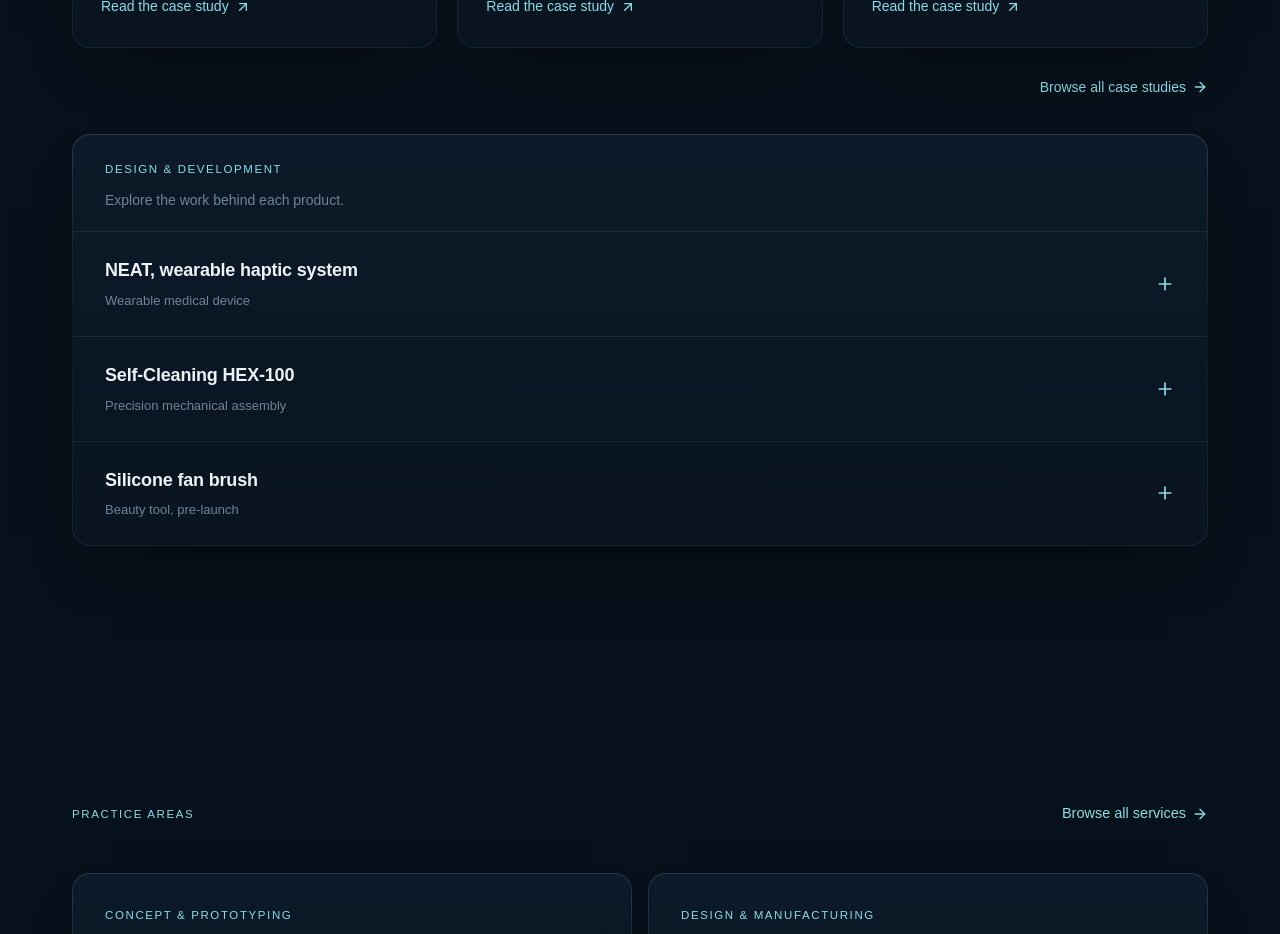
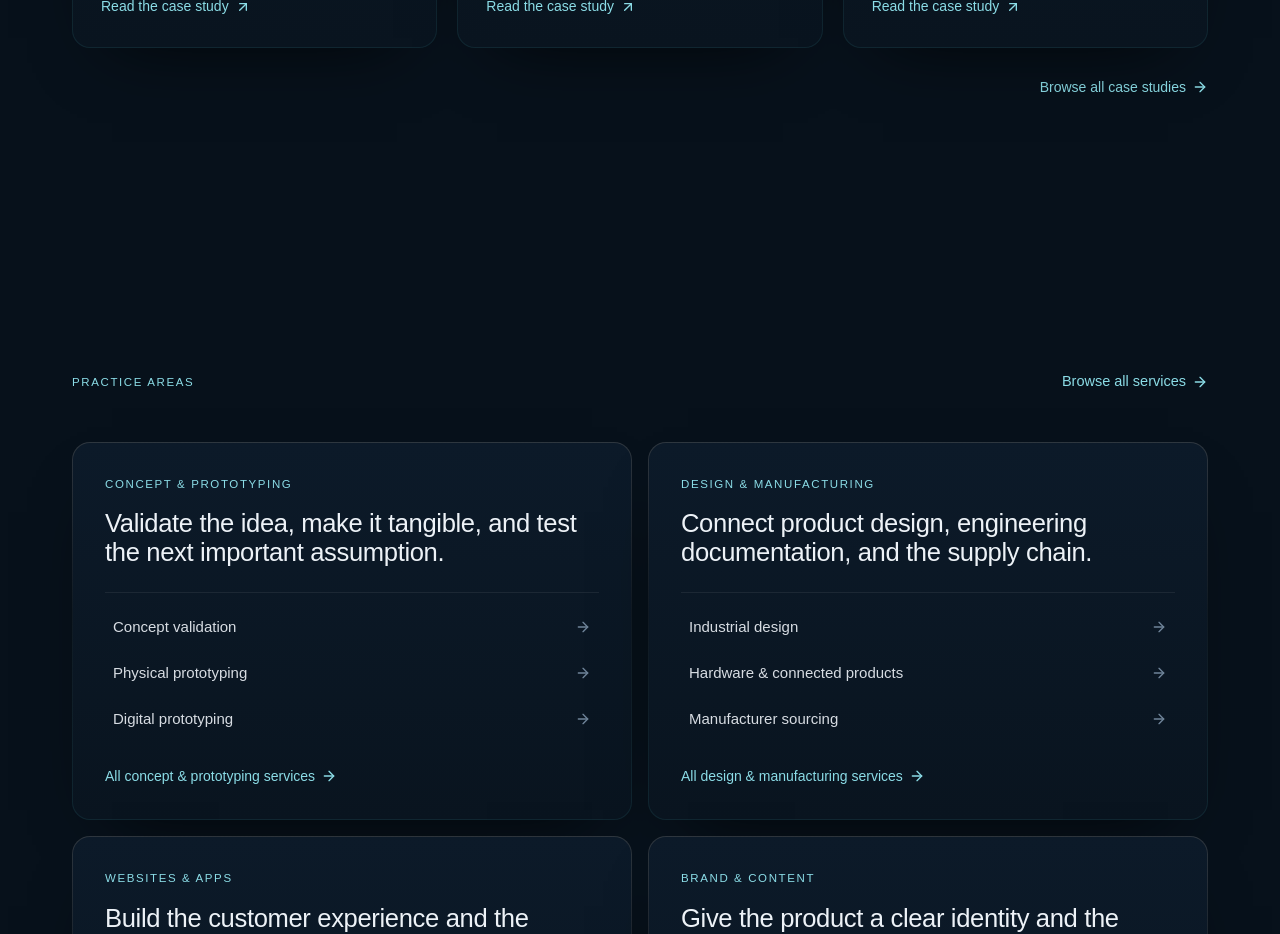
Before and after one commit to bmbilon/execom-site, a Next.js app: page / in a window 1280 px wide. Shown: the part 5480-6414 px from the top of the page. Built offline with nearby package versions, Linux system fonts and the light colour scheme; a web font is replaced by a local one.

Commit message:
Remove design project accordion from homepage

```diff
--- a/app/(marketing)/industrial-design/page.tsx
+++ b/app/(marketing)/industrial-design/page.tsx
@@ -1,5 +1,6 @@
 import type { Metadata } from "next"
 import Image from "next/image"
+import { ArrowRight } from "lucide-react"
 import { CtaBand, NextSteps, PageHero, SectionHeader } from "@/components/site/Primitives"
 import { HexCadVisual } from "@/components/site/design/HexCadVisual"
 
@@ -146,6 +147,11 @@ export default function IndustrialDesignPage() {
               }
             />
           </div>
+          <div className="mt-10">
+            <a href="/fanbrush" className="s-link">
+              Explore the silicone fan brush in 3D <ArrowRight className="h-4 w-4" aria-hidden />
+            </a>
+          </div>
         </div>
       </section>
 
--- a/components/site/home/WorkGrid.tsx
+++ b/components/site/home/WorkGrid.tsx
@@ -1,20 +1,12 @@
 import Image from "next/image"
 import Link from "next/link"
-import { ArrowRight, Plus } from "lucide-react"
+import { ArrowRight } from "lucide-react"
 import type { WorkItem, WorkVisual } from "@/lib/site/work"
 import { CaseStudyCards } from "@/components/site/CaseStudyCards"
 import { HOME_CASE_STUDIES } from "@/lib/site/caseStudies"
-import { HexCadVisual } from "@/components/site/design/HexCadVisual"
 
 function Visual({ visual }: { visual?: WorkVisual }) {
-  if (!visual) return null
-  if (visual.type === "hex") {
-    return (
-      <div className="flex h-full items-center justify-center bg-gradient-to-br from-[#0d1c2a] via-[#142a3e] to-[#06111c]">
-        <HexCadVisual />
-      </div>
-    )
-  }
+  if (!visual || visual.type !== "image") return null
   return (
     <div className="relative h-full" style={{ background: visual.background ?? "#0d1c2a" }}>
       <Image
@@ -73,7 +65,6 @@ function WorkCopy({ item }: { item: WorkItem }) {
 
 export function WorkGrid({ items }: { items: WorkItem[] }) {
   const featured = items.filter((item) => item.featured)
-  const projects = items.filter((item) => !item.featured)
 
   return (
     <div className="grid gap-5">
@@ -113,36 +104,6 @@ export function WorkGrid({ items }: { items: WorkItem[] }) {
           </Link>
         </div>
       </div>
-
-      {projects.length > 0 && (
-        <div className="s-edge overflow-hidden" data-reveal>
-          <div className="border-b border-white/[0.07] px-6 py-5 sm:px-8">
-            <p className="s-eyebrow">Design & development</p>
-            <p className="mt-2 text-[14px] text-fog">Explore the work behind each product.</p>
-          </div>
-          <div className="divide-y divide-white/[0.07]">
-            {projects.map((item) => (
-              <details key={item.key} id={`work-${item.key}`} className="group/work">
-                <summary className="flex cursor-pointer list-none items-center justify-between gap-5 px-6 py-6 transition-colors hover:bg-white/[0.03] focus-visible:outline focus-visible:outline-2 focus-visible:outline-offset-[-2px] focus-visible:outline-cyan-300 sm:px-8 [&::-webkit-details-marker]:hidden">
-                  <span>
-                    <span className="block text-[16px] font-semibold tracking-[-0.01em] text-snow sm:text-[18px]">{item.name}</span>
-                    <span className="mt-1.5 block text-[13px] text-fog">{item.kind}</span>
-                  </span>
-                  <Plus className="h-5 w-5 shrink-0 text-cyan-300 transition-transform group-open/work:rotate-45 motion-reduce:transition-none" aria-hidden />
-                </summary>
-                <div className="grid gap-6 px-6 pb-7 sm:px-8 lg:grid-cols-[minmax(0,2fr)_minmax(0,3fr)] lg:gap-8">
-                  <div className="h-[260px] overflow-hidden rounded-xl sm:h-[320px]">
-                    <Visual visual={item.visual} />
-                  </div>
-                  <div className="lg:py-2">
-                    <WorkCopy item={item} />
-                  </div>
-                </div>
-              </details>
-            ))}
-          </div>
-        </div>
-      )}
     </div>
   )
 }
```
